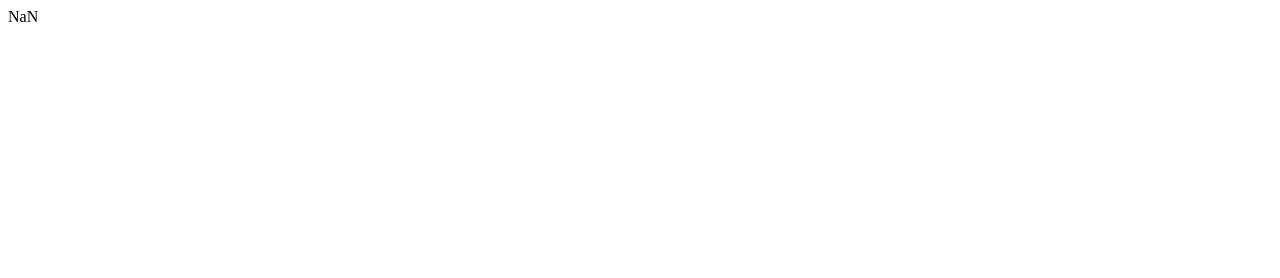
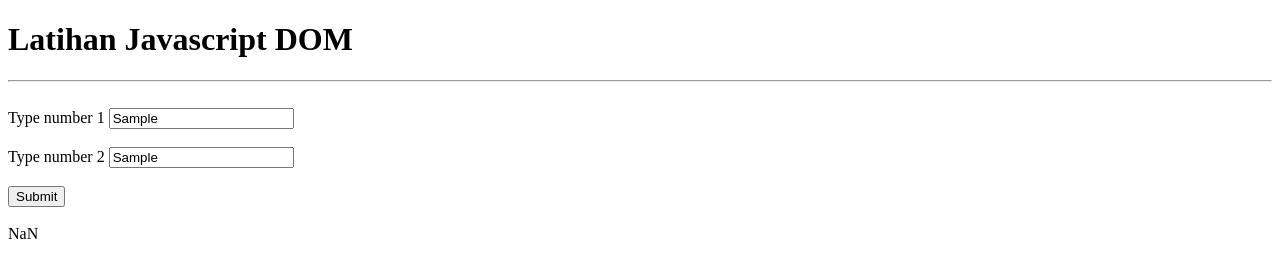
Before and after one commit to lazuardifirdaus/latihan-dom-javascript, a plain HTML site: page index.html in a window 1280 px wide. Both pictures are taken after typing "Sample", "Sample" into the empty fields and a click on the button "Submit". Drawn offline with Linux system fonts and the light colour scheme.

Commit message:
Selesai, dengan catatan #perlu_perbaikan

```diff
--- a/index.html
+++ b/index.html
@@ -11,7 +11,7 @@
     <h1>Latihan Javascript DOM</h1>
     <hr>
     <br>
-    <form action="index.html" method="get">
+    <form action="index.html" method="get" onsubmit="calculatingInput('number1', 'number2'); return false;">
         <div class="number-container">
             <label for="number1">Type number 1</label>
             <input type="text" name="number1" id="number1" placeholder="Type number in here">
@@ -26,11 +26,12 @@
 
         <br> <!-- temp br -->
 
-        <button type="submit" onclick="calculatingInput(`number1`, `number2`)">Submit</button>
+        <button type="submit">Submit</button>
     </form>
 
-    <script src="script.js">
-    </script>
+    <div id="checkResult"></div>
+
+    <script src="script.js"></script>
 
 </body>
 
--- a/script.js
+++ b/script.js
@@ -1,5 +1,4 @@
-const calculatingInput = (input_text_1, input_text_2) => {
-
+let calculatingInput = (input_text_1, input_text_2) => {
     let input_1 = document.getElementById(input_text_1);
     let input_2 = document.getElementById(input_text_2);
 
@@ -8,17 +7,34 @@ const calculatingInput = (input_text_1, input_text_2) => {
 
     let sum = firstNumber + secondNumber;
 
-    showResult(firstNumber, secondNumber, sum);
+    showResult(firstNumber, secondNumber, sum); // Panggil showResult di sini
 }
 
-const showResult = (firstNumber, secondNumber, sum) => {
-    if (sum % 3 === 0) {
-        document.writeln(`Fizz = ${firstNumber} + ${secondNumber}`);
+let showResult = (firstNumber, secondNumber, sum) => {
+    let resultContainer = document.getElementById('checkResult');
+    let resultText;
+
+
+    if (sum === 0){
+        alert("Inputnya tidak valid!");
+        resultText = undefined;
+    } else if (sum % 3 === 0 && sum % 5 === 0) {
+        resultContainer.innerHTML += "<br />";
+        resultText = `FizzBuzz = ${firstNumber} + ${secondNumber}`;
+    } else if (sum % 3 === 0) {
+        resultContainer.innerHTML += "<br />";
+        resultText = `Fizz = ${firstNumber} + ${secondNumber}`;
     } else if (sum % 5 === 0) {
-        document.writeln(`Buzz = ${firstNumber} + ${secondNumber}`);
-    } else if (sum % 3 === 0 && sum % 5 === 0) {
-        document.writeln(`FizzBuzz = ${firstNumber} + ${secondNumber}`);
+        resultContainer.innerHTML += "<br />";
+        resultText = `Buzz = ${firstNumber} + ${secondNumber}`;
     } else {
-        document.writeln(`${firstNumber + secondNumber}`);
+        resultContainer.innerHTML += "<br />";
+        resultText = `${firstNumber + secondNumber}`;
+    }
+
+    if (typeof resultText === 'undefined'){
+        resultContainer.innerHTML = ""; // Menggunakan innerHTML untuk menampilkan hasil
+    } else {
+        resultContainer.innerHTML += resultText + "<br />"; // Menggunakan innerHTML untuk menampilkan hasil
     }
 }
```
